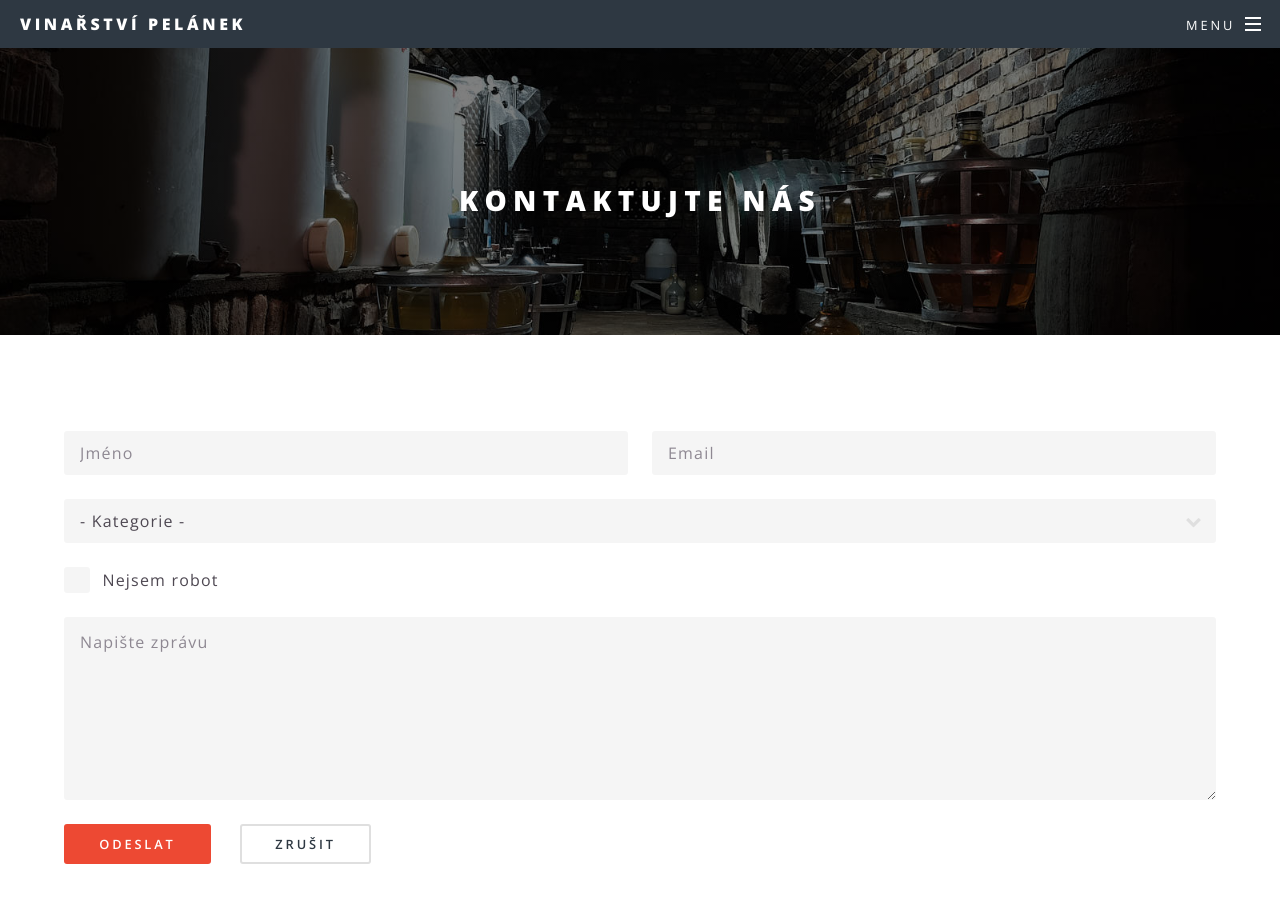
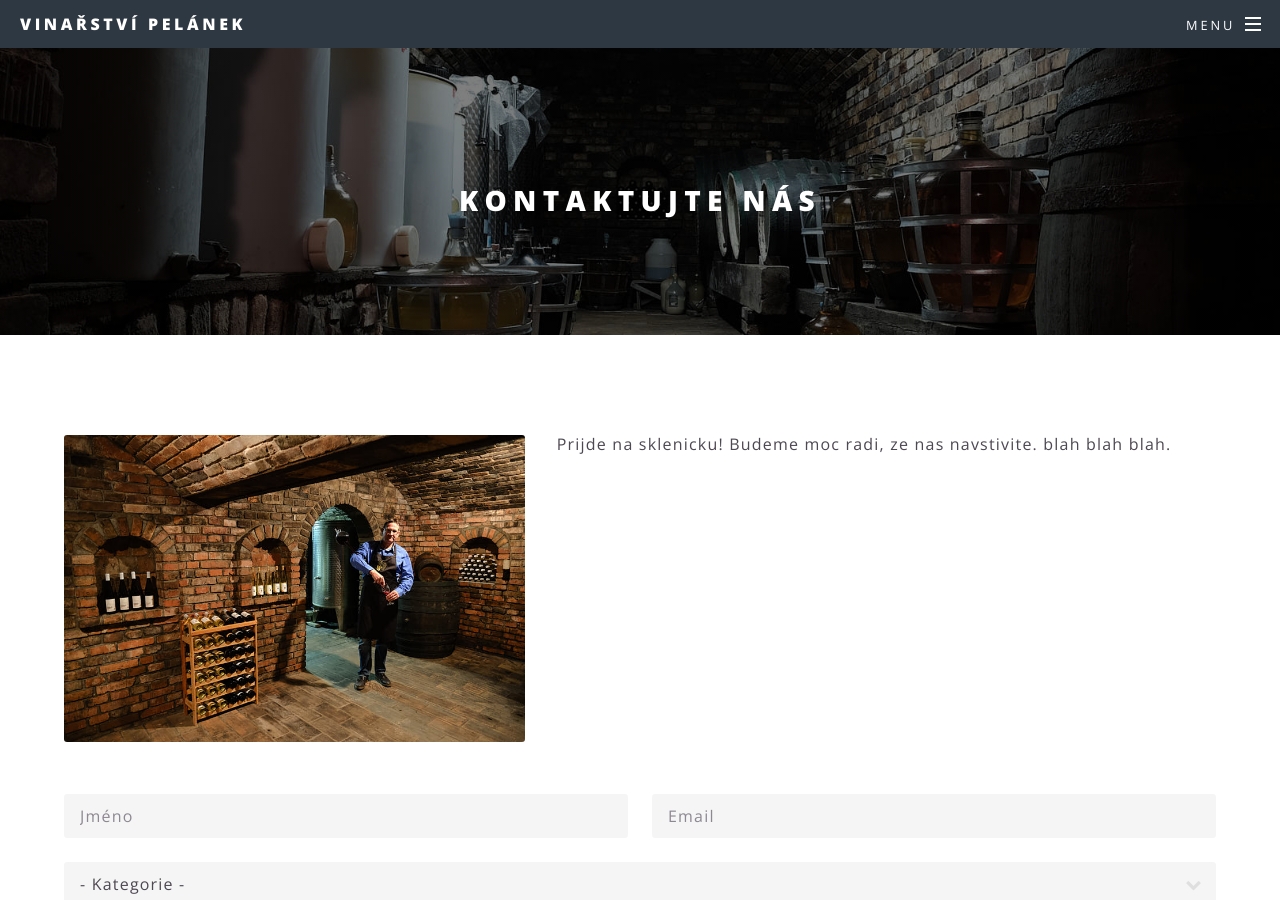
Before and after one commit to luk355/vinarstvi-pelanek, a Jekyll site: the page built from kontakt.html, in a window 1280 px wide and 900 px high. Built offline with Jekyll 4.4.1, drawn with Linux system fonts in a browser that asks for light colours.

Commit message:
more images and thanks section on contact us page

```diff
--- a/kontakt.html
+++ b/kontakt.html
@@ -2,6 +2,18 @@
 layout: page
 title: Kontaktujte nás
 ---
+
+
+<section>
+	<p><span class="image left"><img src="images/banner-kostir-pepa-ve-sklepe.jpg" alt="" /></span>Prijde na sklenicku! Budeme moc radi, ze nas navstivite. blah blah blah.</p>
+</section>
+
+<!-- <section> -->
+	<p>
+
+	</p>
+<!-- </section> -->
+
 <section>
 	<form method="post" netlify action="https://formspree.io/info@vinarstvipelanek.cz">
 		<input type="hidden" name="_next" value="diky.html" />
```
Also changed, not shown: README.md, images/banner-kostir-pepa-ve-sklepe.jpg (added), images/banner-pepa-vita-pred-sklepem.jpg (added), images/banner-vino-detail-se-zasterou.jpg (added).
